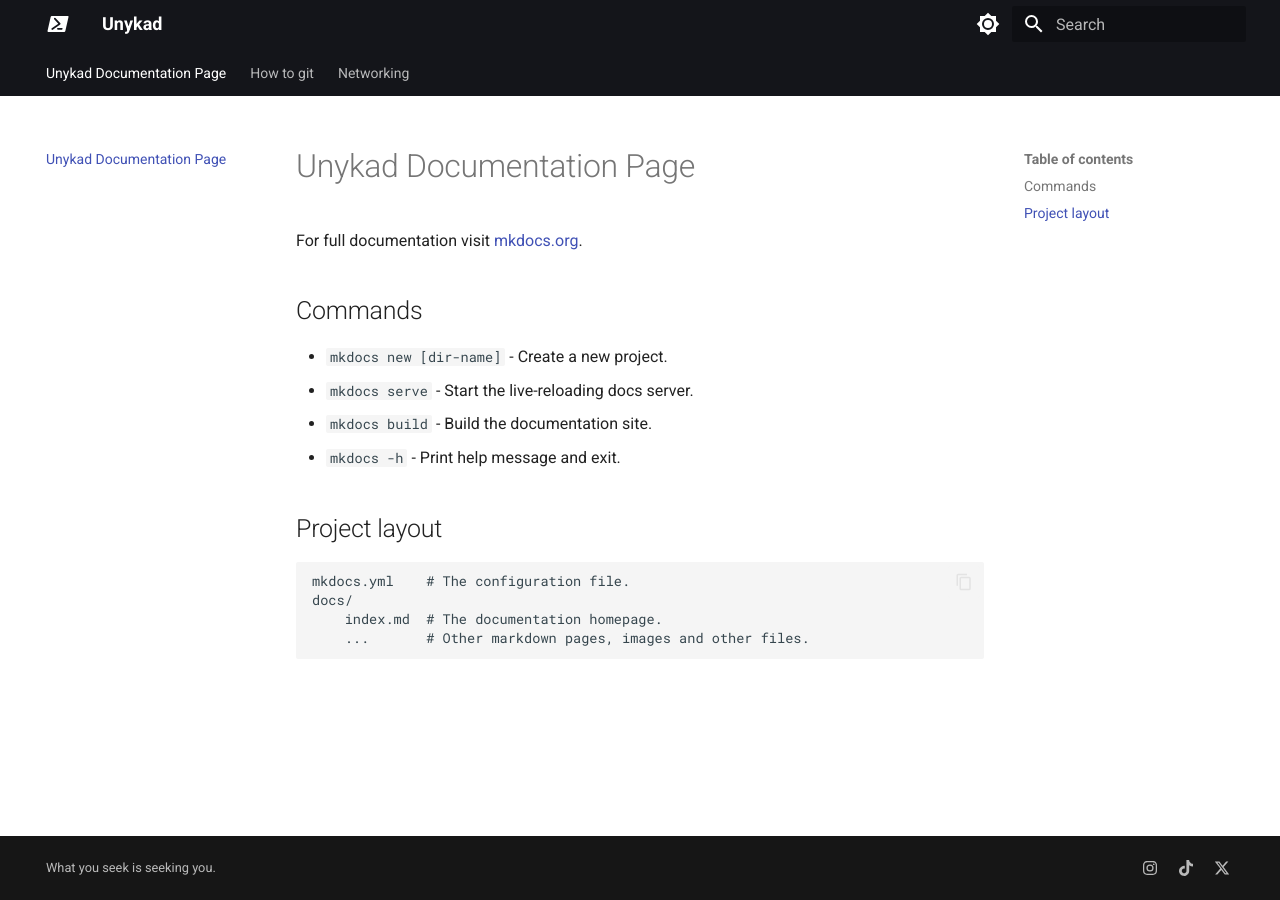
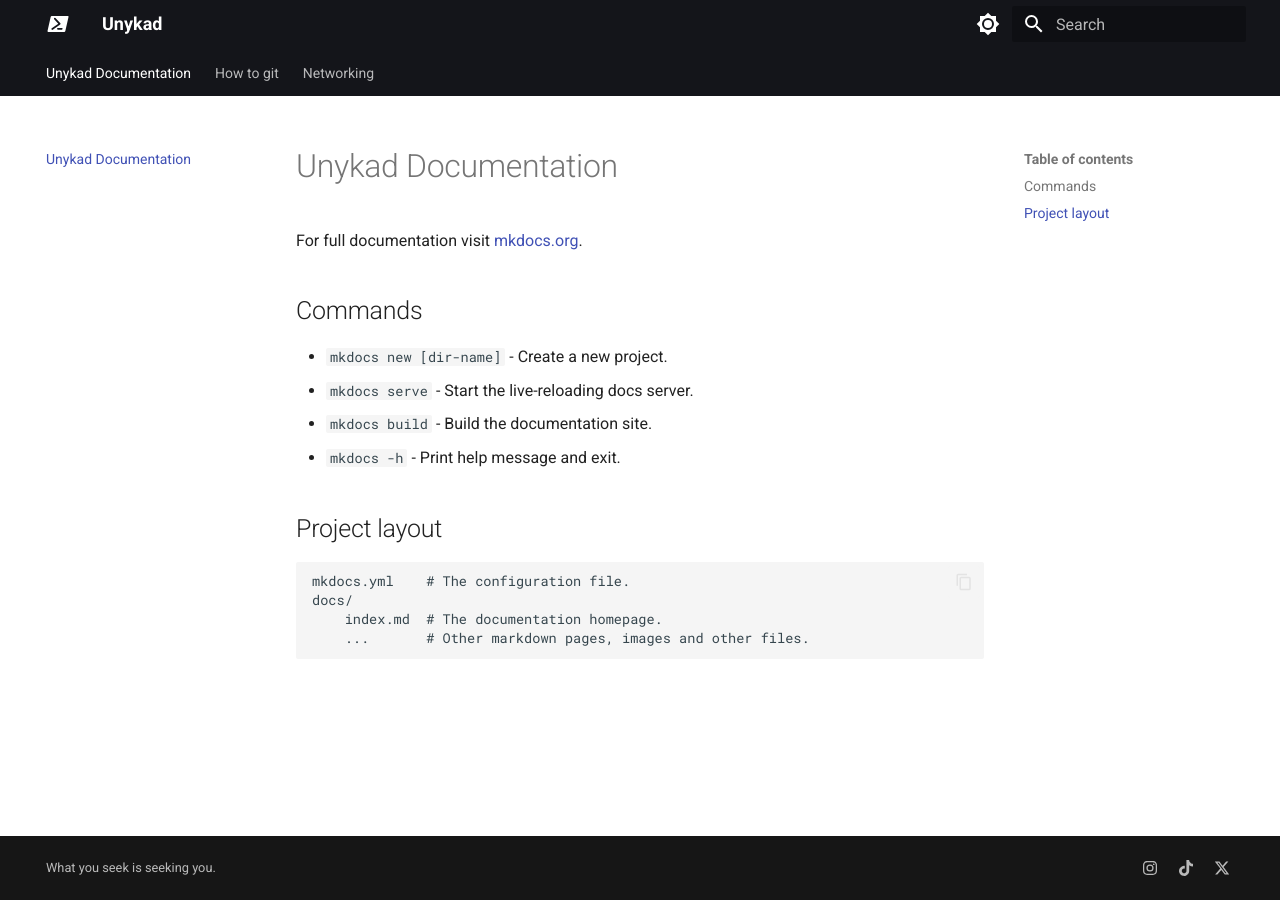
Before and after one commit to kuchapo/Unykad, an MkDocs documentation site: the page built from docs/index.md, in a window 1280 px wide. Built offline with MkDocs 1.6.1 and Material for MkDocs 9.7.7, drawn with Linux system fonts in a browser that asks for light colours.

Commit message:
name changed

```diff
--- a/docs/index.md
+++ b/docs/index.md
@@ -1,4 +1,4 @@
-# Unykad Documentation Page
+# Unykad Documentation
 
 For full documentation visit [mkdocs.org](https://www.mkdocs.org).
 
```
